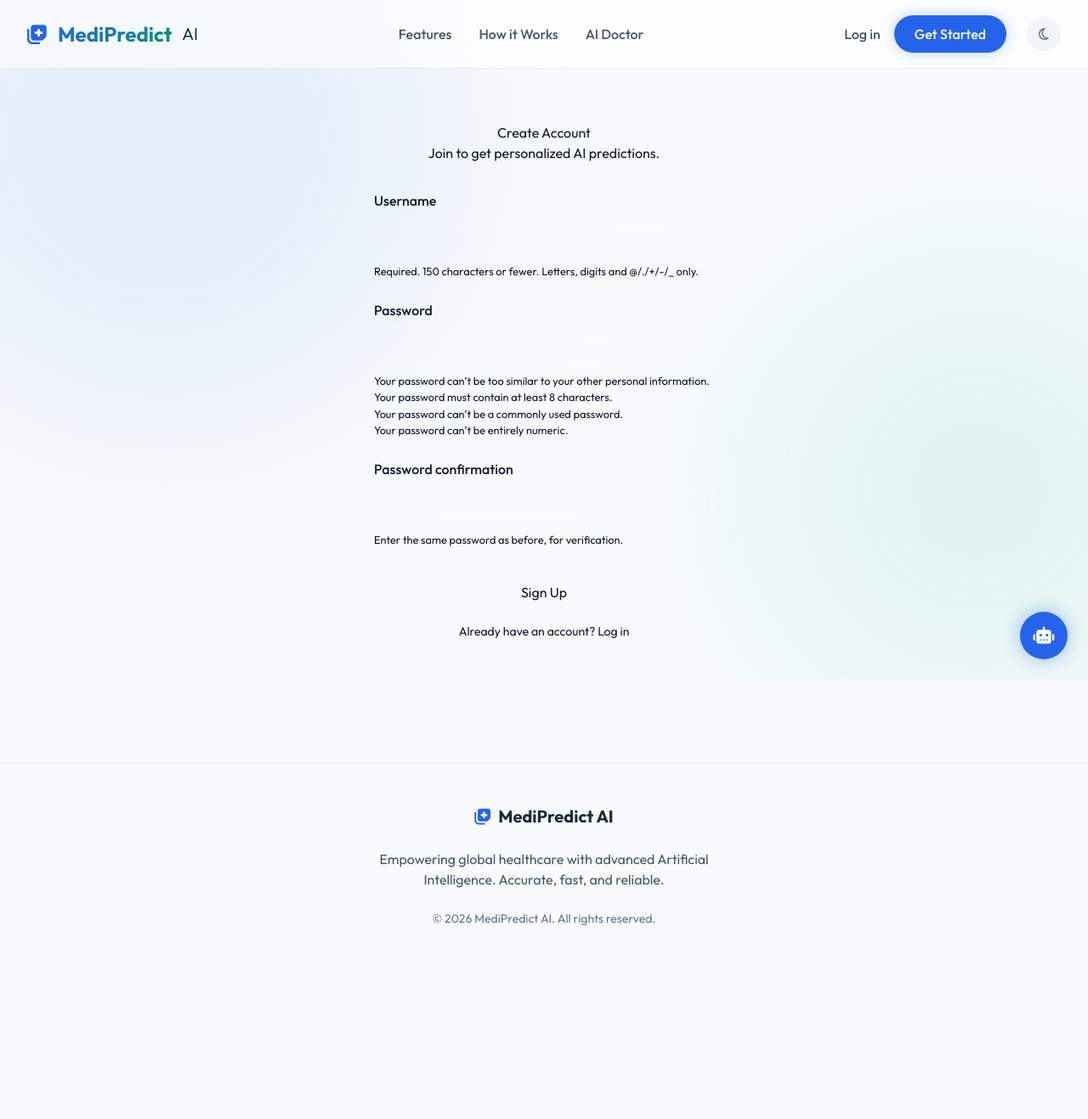
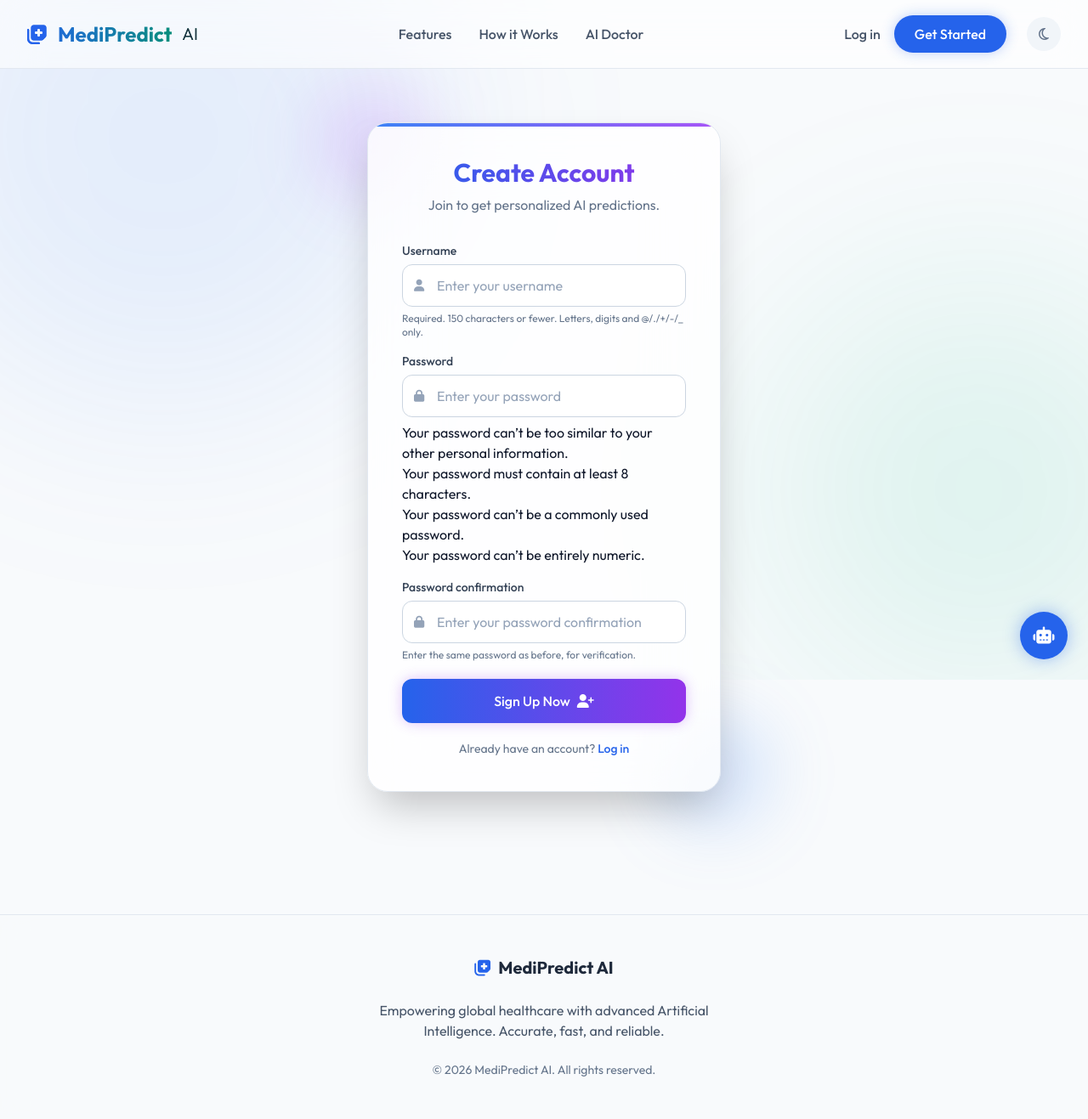
Before and after one commit to manyatagupta/disease-prediction, a Django app: page /accounts/signup/ in a window 1280 px wide. Shown: the whole page at 85% size. Before the commit the page ends 1089 px from the top, so only its background shows below. Run offline with Django 5.2, Linux system fonts and the light colour scheme; some libraries are stand-ins or nearby versions.

Commit message:
Enhance signup page UI

```diff
--- a/templates/accounts/signup.html
+++ b/templates/accounts/signup.html
@@ -3,40 +3,76 @@
 {% block title %}Sign Up - MediPredict AI{% endblock %}
 
 {% block content %}
-<div style="max-width: 400px; margin: 4rem auto; text-align: center;">
-    <div class="glass-card">
-        <h2 class="text-gradient">Create Account</h2>
-        <p class="hero-subtitle" style="font-size: 1rem; margin-bottom: 2rem;">Join to get personalized AI predictions.</p>
+<div class="max-w-md mx-auto my-16 px-4 relative z-10">
+    <!-- Decorative elements behind card -->
+    <div class="absolute -top-10 -left-10 w-32 h-32 bg-purple-500/20 rounded-full blur-2xl dark:bg-purple-600/30"></div>
+    <div class="absolute -bottom-10 -right-10 w-32 h-32 bg-blue-500/20 rounded-full blur-2xl dark:bg-blue-600/30"></div>
 
-        <form method="POST" style="text-align: left;">
+    <div class="bg-white/80 dark:bg-slate-900/70 backdrop-blur-2xl border border-slate-200 dark:border-slate-700/50 rounded-3xl p-8 sm:p-10 shadow-2xl relative overflow-hidden transition-all duration-300">
+        <!-- Top accent line -->
+        <div class="absolute top-0 left-0 w-full h-1 bg-gradient-to-r from-blue-500 to-purple-500"></div>
+
+        <div class="text-center mb-8">
+            <h2 class="text-3xl font-bold bg-clip-text text-transparent bg-gradient-to-r from-blue-600 to-purple-600 dark:from-blue-400 dark:to-purple-400 mb-2">Create Account</h2>
+            <p class="text-slate-500 dark:text-slate-400">Join to get personalized AI predictions.</p>
+        </div>
+
+        <form method="POST" class="space-y-5">
             {% csrf_token %}
 
             {% if form.non_field_errors %}
-                <div class="p-3 mb-4 rounded-lg bg-red-500/10 border border-red-500/20 text-red-600 dark:text-red-400 text-sm">
+                <div class="p-4 rounded-xl bg-red-50 dark:bg-red-900/20 border border-red-200 dark:border-red-500/30 text-red-600 dark:text-red-400 text-sm flex items-start gap-3">
+                    <i class="fa-solid fa-circle-exclamation mt-0.5"></i>
+                    <div>
                     {% for error in form.non_field_errors %}
                         <p>{{ error }}</p>
                     {% endfor %}
+                    </div>
                 </div>
             {% endif %}
 
+            <div class="space-y-4">
             {% for field in form %}
-            <div class="form-group">
-                <label class="form-label" for="{{ field.id_for_label }}">{{ field.label }}</label>
-                <input type="{{ field.widget_type }}" name="{{ field.html_name }}" class="form-control" id="{{ field.id_for_label }}" required>
-                {% if field.errors %}
-                    <small style="color: #f87171;">{{ field.errors.0 }}</small>
-                {% endif %}
-                {% if field.help_text %}
-                    <small style="color: var(--text-muted); display: block; margin-top: 0.25rem;">{{ field.help_text }}</small>
-                {% endif %}
+                <div>
+                    <label class="block text-sm font-medium text-slate-700 dark:text-slate-300 mb-1.5" for="{{ field.id_for_label }}">
+                        {{ field.label }}
+                    </label>
+                    <div class="relative group">
+                        <!-- Icon based on field type/name -->
+                        <div class="absolute inset-y-0 left-0 pl-3.5 flex items-center pointer-events-none text-slate-400 group-focus-within:text-blue-500 transition-colors">
+                            {% if 'password' in field.name.lower %}
+                                <i class="fa-solid fa-lock text-sm"></i>
+                            {% elif 'username' in field.name.lower %}
+                                <i class="fa-solid fa-user text-sm"></i>
+                            {% elif 'email' in field.name.lower %}
+                                <i class="fa-solid fa-envelope text-sm"></i>
+                            {% else %}
+                                <i class="fa-solid fa-pen text-sm"></i>
+                            {% endif %}
+                        </div>
+                        <input type="{{ field.widget_type }}" name="{{ field.html_name }}" id="{{ field.id_for_label }}" class="w-full bg-white dark:bg-slate-800/50 border border-slate-300 dark:border-slate-600 text-slate-900 dark:text-white rounded-xl py-3 pl-10 pr-4 focus:outline-none focus:ring-2 focus:ring-blue-500/50 focus:border-blue-500 transition-all placeholder-slate-400 dark:placeholder-slate-500" placeholder="Enter your {{ field.label|lower }}" required>
+                    </div>
+                    {% if field.errors %}
+                        <p class="mt-1 text-xs text-red-500 dark:text-red-400 flex items-center gap-1"><i class="fa-solid fa-triangle-exclamation"></i> {{ field.errors.0 }}</p>
+                    {% endif %}
+                    {% if field.help_text %}
+                        <p class="mt-1.5 text-xs text-slate-500 dark:text-slate-500">{{ field.help_text|safe }}</p>
+                    {% endif %}
+                </div>
+            {% endfor %}
             </div>
-            {% endfor %}
-            <button type="submit" class="btn btn-primary" style="width: 100%; margin-top: 1rem;">Sign Up</button>
+
+            <button type="submit" class="w-full py-3.5 px-4 bg-gradient-to-r from-blue-600 to-purple-600 hover:from-blue-500 hover:to-purple-500 text-white rounded-xl font-medium transition-all shadow-[0_0_15px_rgba(147,51,234,0.3)] hover:shadow-[0_0_25px_rgba(147,51,234,0.5)] transform hover:-translate-y-0.5 mt-4 flex items-center justify-center gap-2 relative overflow-hidden group">
+                <span class="relative z-10">Sign Up Now</span>
+                <i class="fa-solid fa-user-plus relative z-10 group-hover:scale-110 transition-transform"></i>
+                <!-- Button shine effect -->
+                <div class="absolute inset-0 -translate-x-full bg-gradient-to-r from-transparent via-white/20 to-transparent group-hover:animate-[shine_1.5s_ease-in-out_infinite]"></div>
+            </button>
+
+            <p class="text-center mt-6 text-sm text-slate-500 dark:text-slate-400">
+                Already have an account? <a href="{% url 'accounts:login' %}" class="font-medium text-blue-600 dark:text-blue-400 hover:text-blue-500 dark:hover:text-blue-300 hover:underline transition-all">Log in</a>
+            </p>
         </form>
-
-        <p style="margin-top: 1.5rem; color: var(--text-muted); font-size: 0.875rem;">
-            Already have an account? <a href="{% url 'accounts:login' %}" style="color: var(--primary); text-decoration: none;">Log in</a>
-        </p>
     </div>
 </div>
 {% endblock content %}
```
